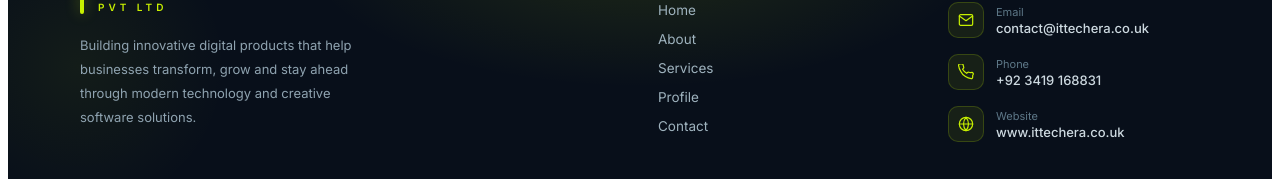
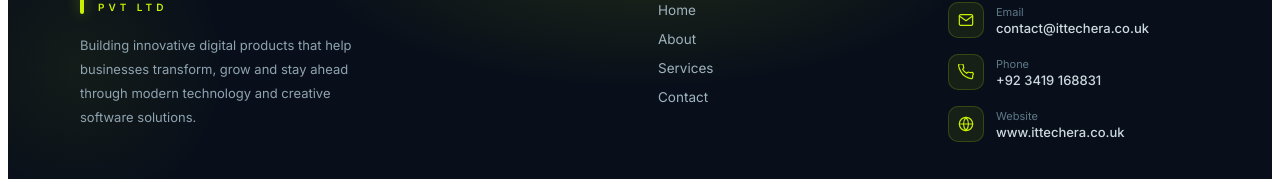
Before and after one commit to sheikhaqib975/ITtechEra, a React (Vite) app: page /about in a window 1280 px wide. Shown: the part 5065-5244 px from the top of the page. Built offline with nearby package versions, Linux system fonts and the light colour scheme.

Commit message:
footer changes

```diff
--- a/src/Components/Footer.jsx
+++ b/src/Components/Footer.jsx
@@ -4,7 +4,7 @@
   { label: "Home",     to: "/" },
   { label: "About",    to: "/about" },
   { label: "Services", to: "/services" },
-  { label: "Profile",  to: "/profile" },
+  // { label: "Profile",  to: "/profile" },
   { label: "Contact",  to: "/contact" },
 ];
 
```
